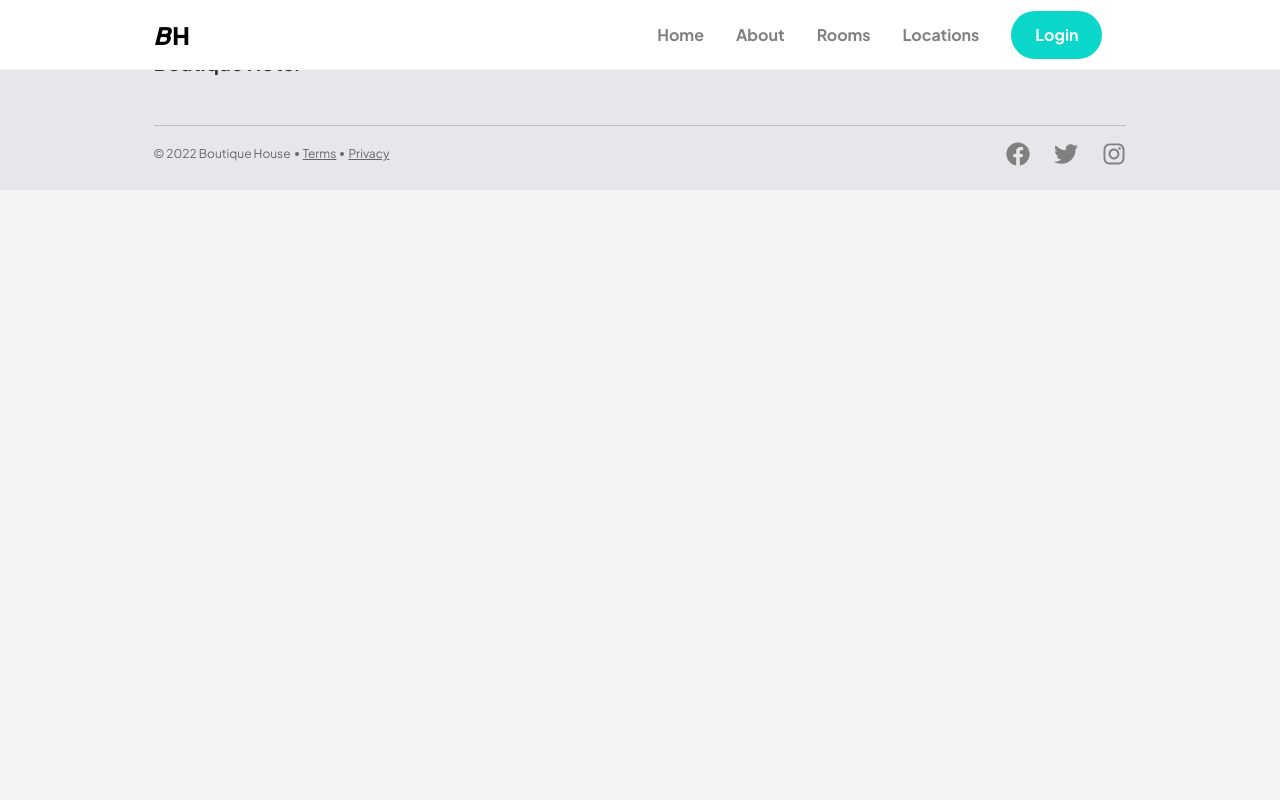
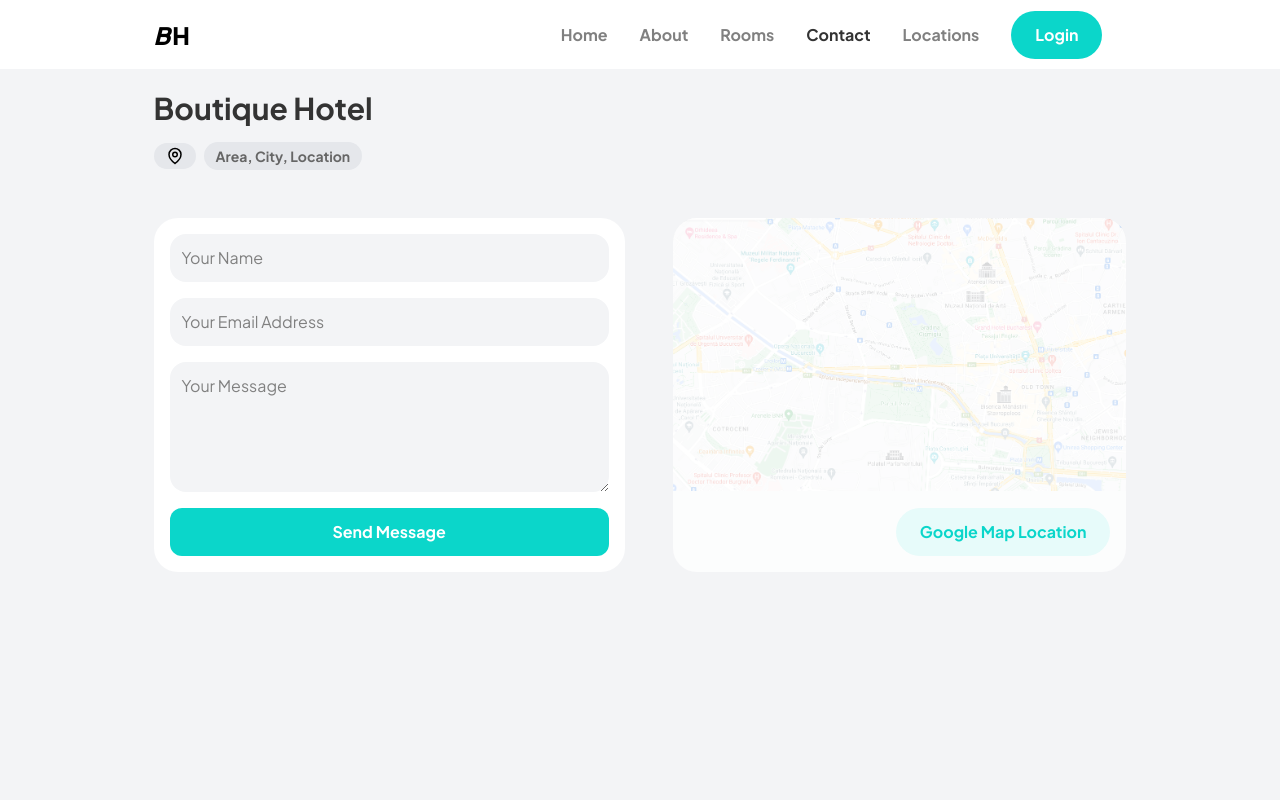
Before and after one commit to sifatulrabbi/boutique-hotel, a React (Create React App) app in the folder web/: page /contact in a window 1280 px wide. Shown: the top 800 px of the page. Built offline with nearby package versions, Linux system fonts and the light colour scheme.

Commit message:
feat: complete contact form

```diff
--- a/web/src/App.jsx
+++ b/web/src/App.jsx
@@ -5,6 +5,8 @@ import Footer from './modules/Footer';
 import HomePage from './pages/HomePage';
 import AboutPage from './pages/AboutPage';
 import RoomsPage from './pages/RoomsPage';
+import RoomPage from './pages/RoomPage';
+import ContactPage from './pages/ContactPage';
 
 function App() {
   return (
@@ -18,10 +20,11 @@ function App() {
           element={
             <Routes>
               <Route path='/' element={<RoomsPage />} />
-              <Route path='/:id' element={<div>Not configured yet</div>} />
+              <Route path='/:id' element={<RoomPage />} />
             </Routes>
           }
         />
+        <Route path='/contact' element={<ContactPage />} />
       </Routes>
       <Footer />
     </Suspense>
--- a/web/src/images/index.js
+++ b/web/src/images/index.js
@@ -1 +1,2 @@
 export {default as heroImg} from './hero.jpg';
+export {default as gmap} from './gmap.png';
--- a/web/src/modules/Navbar.jsx
+++ b/web/src/modules/Navbar.jsx
@@ -7,6 +7,7 @@ const navLinks = [
   {name: 'Home', path: '/', type: 'link'},
   {name: 'About', path: '/about', type: 'link'},
   {name: 'Rooms', path: '/rooms', type: 'link'},
+  {name: 'Contact', path: '/contact', type: 'link'},
   {name: 'Locations', path: '/locations', type: 'link'},
   {name: 'Login', path: '/login', type: 'button'},
 ];
--- /dev/null
+++ b/web/src/pages/ContactPage/ContactForm.jsx
@@ -0,0 +1,46 @@
+import React from 'react';
+import {v4} from 'uuid';
+
+const ContactForm = () => {
+  const formFields = [
+    {name: 'name', label: 'Your Name', type: 'text', required: true},
+    {name: 'email', label: 'Your Email Address', type: 'email', required: true},
+    {name: 'message', label: 'Your Message', type: 'textbox', required: true},
+  ];
+
+  const className =
+    'p-3 rounded-2xl text-textPrimary placeholder:text-textLight w-full bg-gray-100 focus:outline-primary-400';
+
+  return (
+    <form
+      action='submit'
+      className='flex flex-col bg-white p-4 rounded-3xl gap-4 w-full h-max'
+    >
+      {formFields.map((field) => {
+        return field.type !== 'textbox' ? (
+          <input
+            key={v4()}
+            type={field.type}
+            name={field.name}
+            placeholder={field.label}
+            required={field.required}
+            className={className}
+          />
+        ) : (
+          <textarea
+            key={v4()}
+            name={field.name}
+            placeholder={field.label}
+            required={field.required}
+            className={className + ' h-[130px] resize-y'}
+          ></textarea>
+        );
+      })}
+      <button type='submit' className='btn-primary'>
+        Send Message
+      </button>
+    </form>
+  );
+};
+
+export default ContactForm;
--- /dev/null
+++ b/web/src/pages/ContactPage/GoogleMapLink.jsx
@@ -0,0 +1,15 @@
+import React from 'react';
+import {gmap} from '../../images';
+
+const GoogleMapLink = () => {
+  return (
+    <div className='w-full relative rounded-3xl overflow-hidden before:absolute before:top-0 before:bottom-0 before:left-0 before:right-0 before:bg-white/80 max-w-full'>
+      <img src={gmap} alt='' className='object-cover w-full h-auto' />
+      <button className='absolute bottom-4 right-4 bg-primary-100 text-primary-400 font-bold px-6 py-3 rounded-3xl hover:text-primary-700'>
+        Google Map Location
+      </button>
+    </div>
+  );
+};
+
+export default GoogleMapLink;
--- /dev/null
+++ b/web/src/pages/ContactPage/index.jsx
@@ -0,0 +1,31 @@
+import React from 'react';
+import PageMain from '../../components/PageMain';
+import Chip from '../../components/Chip';
+import {GrLocation} from 'react-icons/gr';
+import ContactForm from './ContactForm';
+import GoogleMapLink from './GoogleMapLink';
+
+const ContactPage = () => {
+  return (
+    <PageMain className='pt-5 mb-12'>
+      {/* Top part */}
+      <div className='mb-12'>
+        <h4 className='text-3xl font-bold text-textPrimary mb-4'>
+          Boutique Hotel
+        </h4>
+        <div className='flex flex-row justify-start items-center gap-2'>
+          <Chip label={<GrLocation className='text-lg fill-textSecondary' />} />
+          <Chip label='Area, City, Location' />
+        </div>
+      </div>
+
+      {/* Contents */}
+      <div className='flex flex-col lg:flex-row gap-12'>
+        <ContactForm />
+        <GoogleMapLink />
+      </div>
+    </PageMain>
+  );
+};
+
+export default ContactPage;
--- /dev/null
+++ b/web/src/pages/RoomPage.jsx
@@ -0,0 +1,11 @@
+import React from 'react';
+import PageMain from '../components/PageMain';
+import {useParams} from 'react-router-dom';
+
+const RoomPage = () => {
+  const {id} = useParams();
+
+  return <PageMain>RoomPage</PageMain>;
+};
+
+export default RoomPage;
--- a/web/src/pages/RoomsPage/index.jsx
+++ b/web/src/pages/RoomsPage.jsx
@@ -1,7 +1,7 @@
 import React from 'react';
-import PageMain from '../../components/PageMain';
-import RoomCard from '../../modules/RoomCard';
-import {roomsSelector} from '../../atoms';
+import PageMain from '../components/PageMain';
+import RoomCard from '../modules/RoomCard';
+import {roomsSelector} from '../atoms';
 import {useRecoilValue} from 'recoil';
 import {v4} from 'uuid';
 
```
Also changed, not shown: web/src/images/gmap.png (added).
